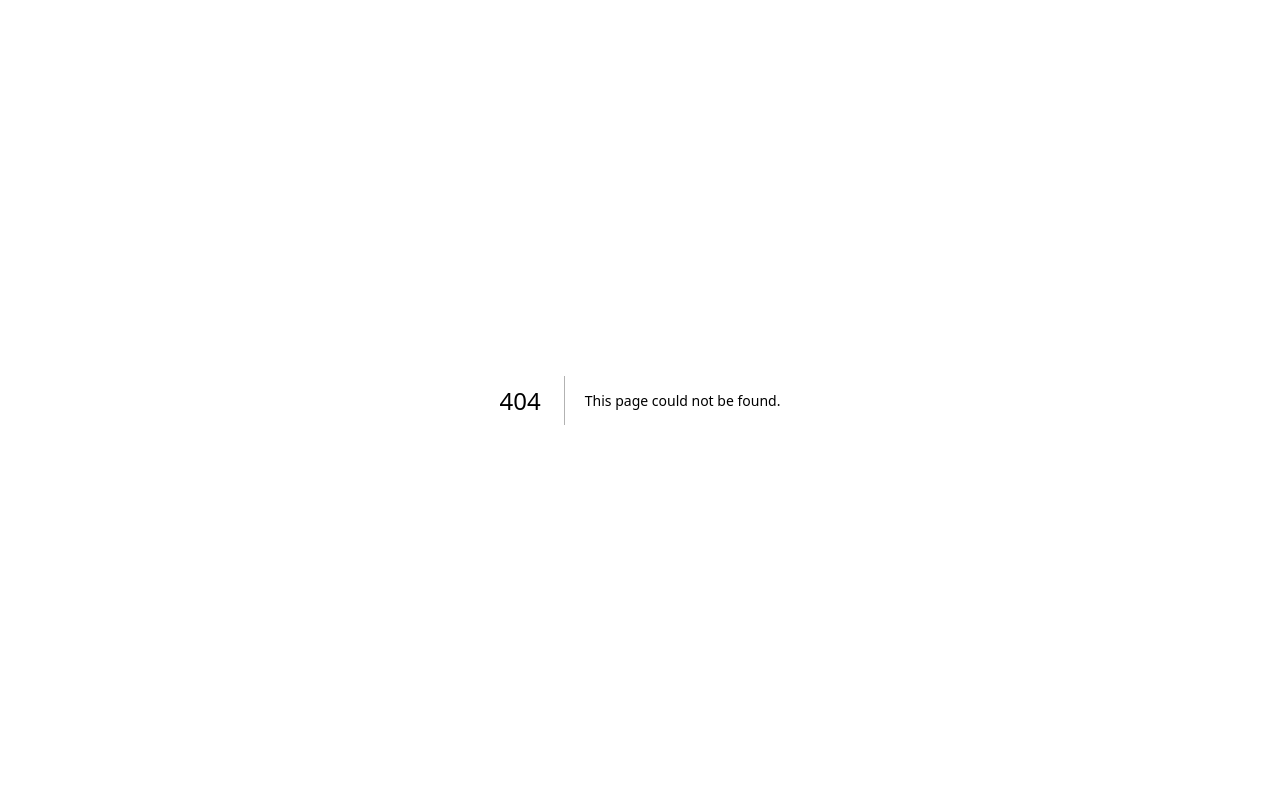
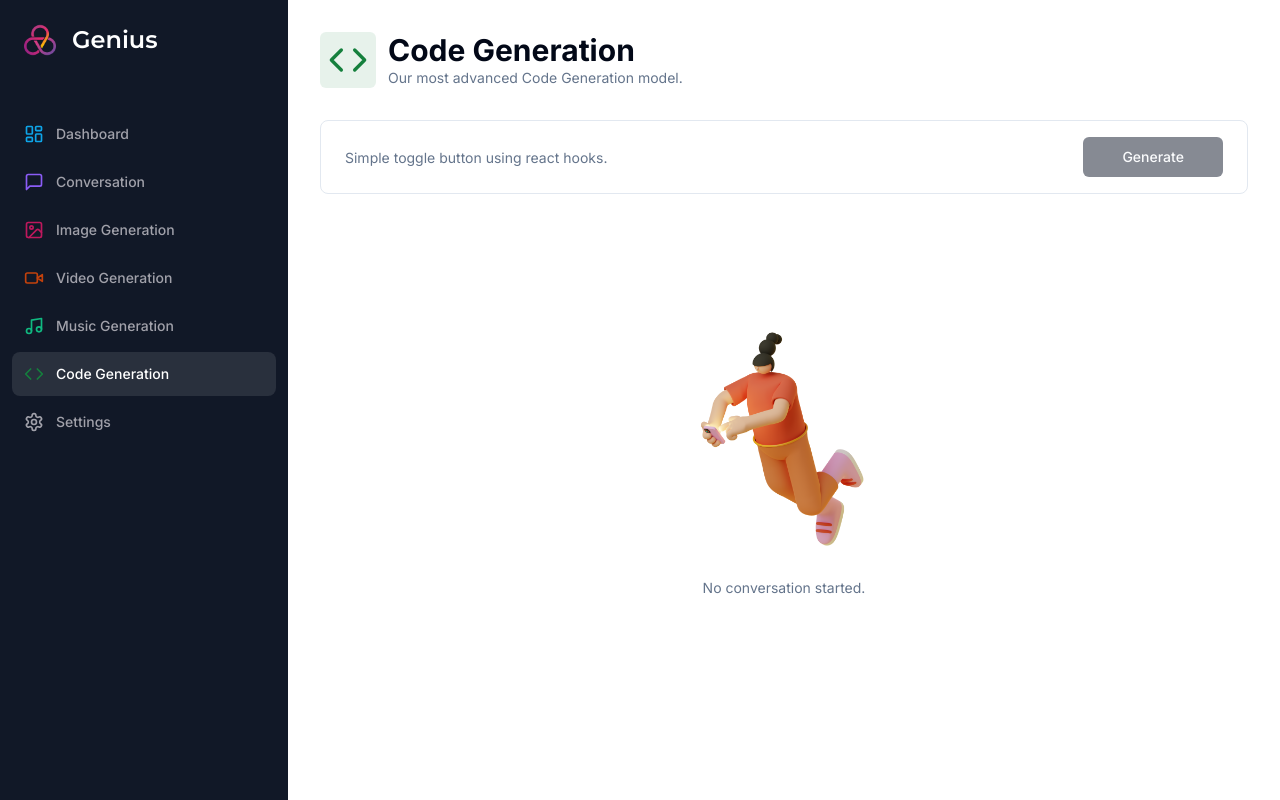
Before and after one commit to a7medhassanmohi/SaaS-Ai-Platform, a Next.js app: page /code in a window 1280 px wide. Before the commit this address had no page. Built offline with nearby package versions, Linux system fonts and the light colour scheme.

Commit message:
add code generation ui and api

```diff
--- /dev/null
+++ b/app/(dashboard)/(routes)/code/constants.ts
@@ -0,0 +1,9 @@
+import {z} from "zod"
+export const formSchema = z.object({
+    prompt: z.string().min(1, {
+      message: "Prompt is required."
+    }),
+  });
+
+
+export type formSchemaType= z.infer<typeof formSchema >
--- /dev/null
+++ b/app/(dashboard)/(routes)/code/page.tsx
@@ -0,0 +1,151 @@
+"use client";
+import axios from "axios";
+import Heading from "@/components/Heading";
+import { Code, MessageSquare } from "lucide-react";
+import React, { useState } from "react";
+import { useForm } from "react-hook-form";
+import { formSchema, formSchemaType } from "./constants";
+import { zodResolver } from "@hookform/resolvers/zod";
+import { Form, FormControl, FormField, FormItem } from "@/components/ui/form";
+import { Input } from "@/components/ui/input";
+import { Button } from "@/components/ui/button";
+import { useRouter } from "next/navigation";
+import { cn } from "@/lib/utils";
+import { Loader } from "@/components/Loader";
+import Empty from "@/components/Empty";
+import UserAvatar from "@/components/UserAvatar";
+import BotAvatar from "@/components/BotAvatar";
+import ReactMarkdown from 'react-markdown';
+
+
+type Props = {};
+
+const CodeGeneration = ({}: Props) => {
+  const router = useRouter();
+  const [messages, setMessages] = useState<{ role: string; content: string }[]>(
+    []
+  );
+
+  const form = useForm<formSchemaType>({
+    defaultValues: {
+      prompt: "",
+    },
+    resolver: zodResolver(formSchema),
+  });
+  const isLoading = form.formState.isSubmitting;
+  const onSubmit = async (values: formSchemaType) => {
+    try {
+      const userMessage = { role: "user", content: values.prompt };
+      const newMessages = [...messages, userMessage];
+      const response = await axios.post("/api/code", { messages: newMessages });
+
+      setMessages((current) => [
+        ...current,
+        userMessage,
+        response?.data?.message,
+      ]);
+      form.reset();
+    } catch (error) {
+      console.log(error);
+    } finally {
+      router.refresh();
+    }
+  };
+
+
+  return (
+    <div>
+      <Heading
+        title="Code Generation"
+        description="Our most advanced Code Generation model."
+        icon={Code}
+        iconColor="text-green-700"
+        bgColor="bg-green-700/10"
+      />
+      <div className="px-4 lg:px-8">
+        <div>
+          <Form {...form}>
+            <form
+              onSubmit={form.handleSubmit(onSubmit)}
+              className="
+                rounded-lg
+                border
+                w-full
+                p-4
+                px-3
+                md:px-6
+                focus-within:shadow-sm
+                grid
+                grid-cols-12
+                gap-2
+              "
+            >
+              <FormField
+                name="prompt"
+                render={({ field }) => (
+                  <FormItem className="col-span-12 lg:col-span-10">
+                    <FormControl className="m-0 p-0">
+                      <Input
+                        className="border-0 outline-none focus-visible:ring-0 focus-visible:ring-transparent"
+                        disabled={isLoading}
+                        placeholder="Simple toggle button using react hooks."
+                        {...field}
+                      />
+                    </FormControl>
+                  </FormItem>
+                )}
+              />
+              <Button
+                className="col-span-12 lg:col-span-2 w-full"
+                type="submit"
+                disabled={!form.watch("prompt").length || isLoading}
+                size="icon"
+              >
+                Generate
+              </Button>
+            </form>
+          </Form>
+        </div>
+        <div className="space-y-4 mt-4">
+          <div className="flex flex-col gap-y-4">
+            {isLoading && (
+              <div className="p-8 rounded-lg w-full flex items-center justify-center bg-muted">
+                <Loader />
+              </div>
+            )}
+            {messages.length === 0 && !isLoading && (
+              <Empty label="No conversation started." />
+            )}
+            {messages.map((message) => (
+              <div
+                key={message.content + Date.now().toString()}
+                className={cn(
+                  "p-8 w-full flex items-start gap-x-8 rounded-lg",
+                  message.role === "user"
+                    ? "bg-white border border-black/10"
+                    : "bg-muted"
+                )}
+              >
+                {message.role === "user" ? <UserAvatar /> : <BotAvatar />}
+                <ReactMarkdown components={{
+                  pre: ({ node, ...props }) => (
+                    <div className="overflow-auto w-full my-2 bg-black/10 p-2 rounded-lg">
+                      <pre {...props} />
+                    </div>
+                  ),
+                  code: ({ node, ...props }) => (
+                    <code className="bg-black/10 rounded-lg p-1" {...props} />
+                  )
+                }} className="text-sm overflow-hidden leading-7">
+                  {message.content || ""}
+                </ReactMarkdown>
+              </div>
+            ))}
+          </div>
+        </div>
+      </div>
+    </div>
+  );
+};
+
+export default CodeGeneration;
--- /dev/null
+++ b/app/api/code/route.ts
@@ -0,0 +1,43 @@
+import { auth } from "@clerk/nextjs";
+import { NextResponse } from "next/server";
+
+import OpenAI from 'openai';
+
+const openai = new OpenAI({
+    apiKey: process.env.OPENAI_API_KEY, // This is the default and can be omitted
+  });
+const instruction={
+  role: "system",
+  content: "You are a code generator. You must answer only in markdown code snippets. Use code comments for explanations."
+}
+
+  export async function POST(
+    req: Request
+  ) {
+    try {
+        const { userId } = auth();
+        const body = await req.json();
+        const { messages  } = body;
+
+        if (!userId) {
+            return new NextResponse("Unauthorized", { status: 401 });
+          }
+          if (!openai.apiKey) {
+            return new NextResponse("OpenAI API Key not configured.", { status: 500 });
+          }
+          if (!messages) {
+            return new NextResponse("Messages are required", { status: 400 });
+          }
+
+          const response = await openai.chat.completions.create({
+            model: 'gpt-3.5-turbo',
+            messages:[instruction,...messages]
+          })
+          return NextResponse.json(response.choices[0]);
+
+    } catch (error) {
+        console.log('[CONVERSATION_ERROR]', error);
+        return new NextResponse("Internal Error", { status: 500 });
+    }
+
+  }
--- a/package.json
+++ b/package.json
@@ -24,6 +24,8 @@
     "react": "^18",
     "react-dom": "^18",
     "react-hook-form": "^7.49.3",
+    "react-markdown": "^9.0.1",
+    "react-syntax-highlighter": "^15.5.0",
     "tailwind-merge": "^2.2.0",
     "tailwindcss-animate": "^1.0.7",
     "zod": "^3.22.4"
@@ -32,6 +34,7 @@
     "@types/node": "^20",
     "@types/react": "^18",
     "@types/react-dom": "^18",
+    "@types/react-syntax-highlighter": "^15.5.11",
     "autoprefixer": "^10.0.1",
     "eslint": "^8",
     "eslint-config-next": "14.0.4",
```
Also changed, not shown: 1 other file (tests, documents, lock files or other folders).
